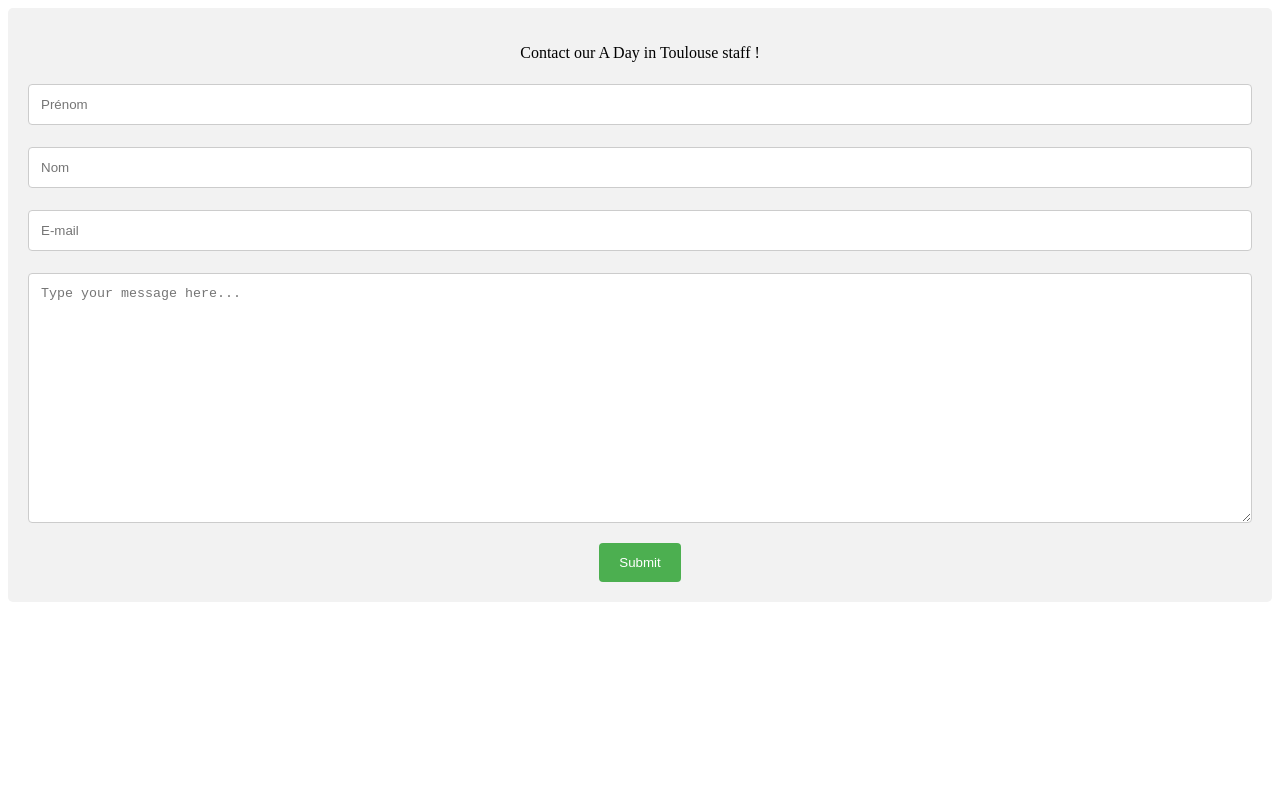
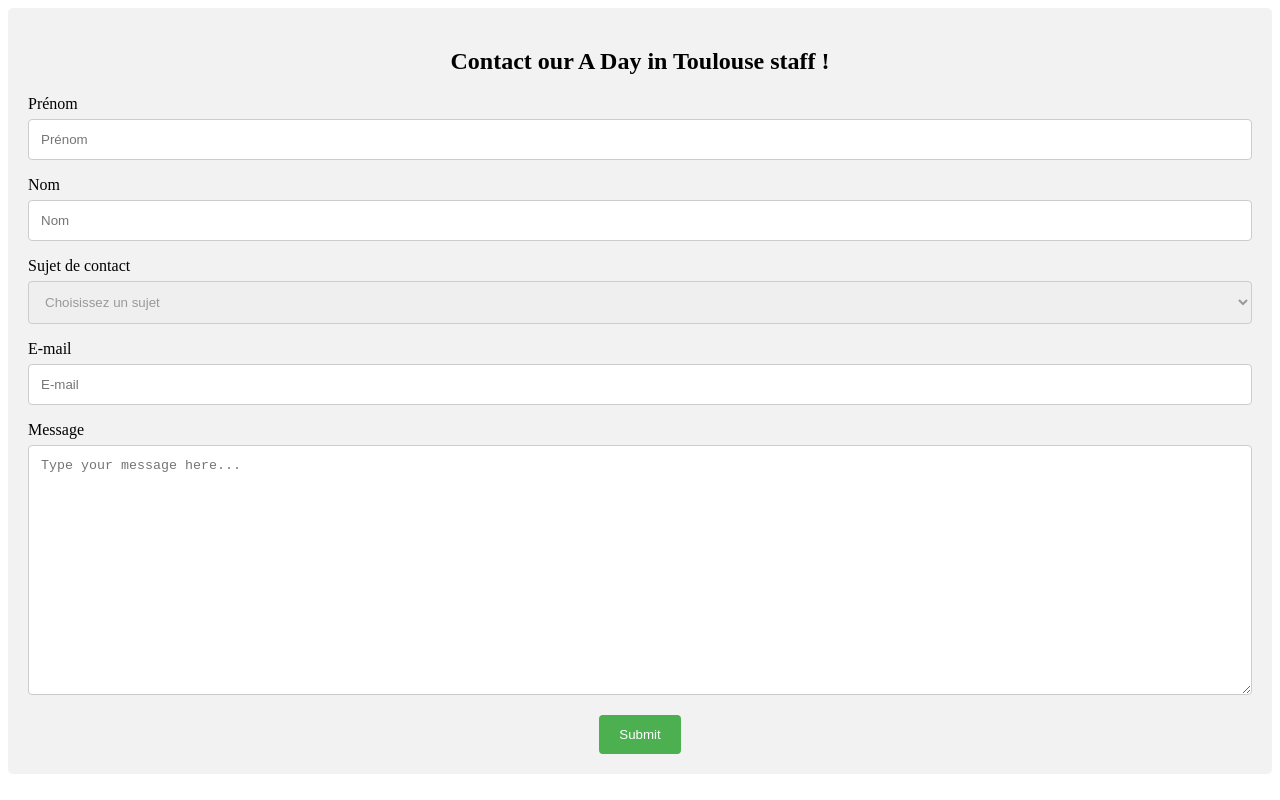
Before and after one commit to ilyashara/aDayInToulouse, a plain HTML site: page contact.html in a window 1280 px wide. Drawn offline with Linux system fonts and the light colour scheme.

Commit message:
Changed submit button position and added menu deroulant

```diff
--- a/contact.html
+++ b/contact.html
@@ -12,13 +12,27 @@
 <body>
     <section id="contact">
         <div class="container">
-            <p>Contact our A Day in Toulouse staff !</p>
+            <h1>Contact our A Day in Toulouse staff !</h1>
             <form id="contactForm">
+                <label for="firstName">Prénom</label><br />
                 <input type="text" id="firstName" name="firstName" placeholder="Prénom" /><br />
+                <label for="lastName">Nom</label><br />
                 <input type="text" id="lastName" name="lastName" placeholder="Nom" /><br />
+                <label for="subject">Sujet de contact</label>
+                <select name="subject">
+                    <option value="" disabled selected hidden>Choisissez un sujet</option>
+                    <option>Conseils d'amelioration</option>
+                    <option>Se plaindre </option>
+                    <option>Vous dire que vous etes les meilleurs</option>
+                </select>
+                <label for="mail">E-mail</label><br />
                 <input type="text" id="mail" name="mail" placeholder="E-mail" /><br />
-                <textarea placeholder="Type your message here..." id="message" name="message" style="height:250px"></textarea><br />
-                <input type="submit" value="Submit" />
+                <label for="message">Message</label><br />
+                <textarea placeholder="Type your message here..." id="message" name="message"
+                    style="height:250px"></textarea><br />
+                <div class="button">
+                    <input type="submit" value="Submit" id="btn_s" />
+                </div>
             </form>
         </div>
     </section>
--- a/styleContact.css
+++ b/styleContact.css
@@ -1,3 +1,5 @@
+@import url('https://fonts.googleapis.com/css?family=Allura|Josefin+Sans');
+
 input[type=text], select, textarea {
     width: 100%; /* Full width */
     padding: 12px; /* Some padding */
@@ -31,5 +33,16 @@ input[type=text], select, textarea {
     border-radius: 5px;
     background-color: #f2f2f2;
     padding: 20px;
-    text-align: center;
   }
+
+ .button {
+text-align: center;
+  }
+
+.container h1 {
+  text-align: center;
+}
+
+  select {
+    color: #999;
+}
```
